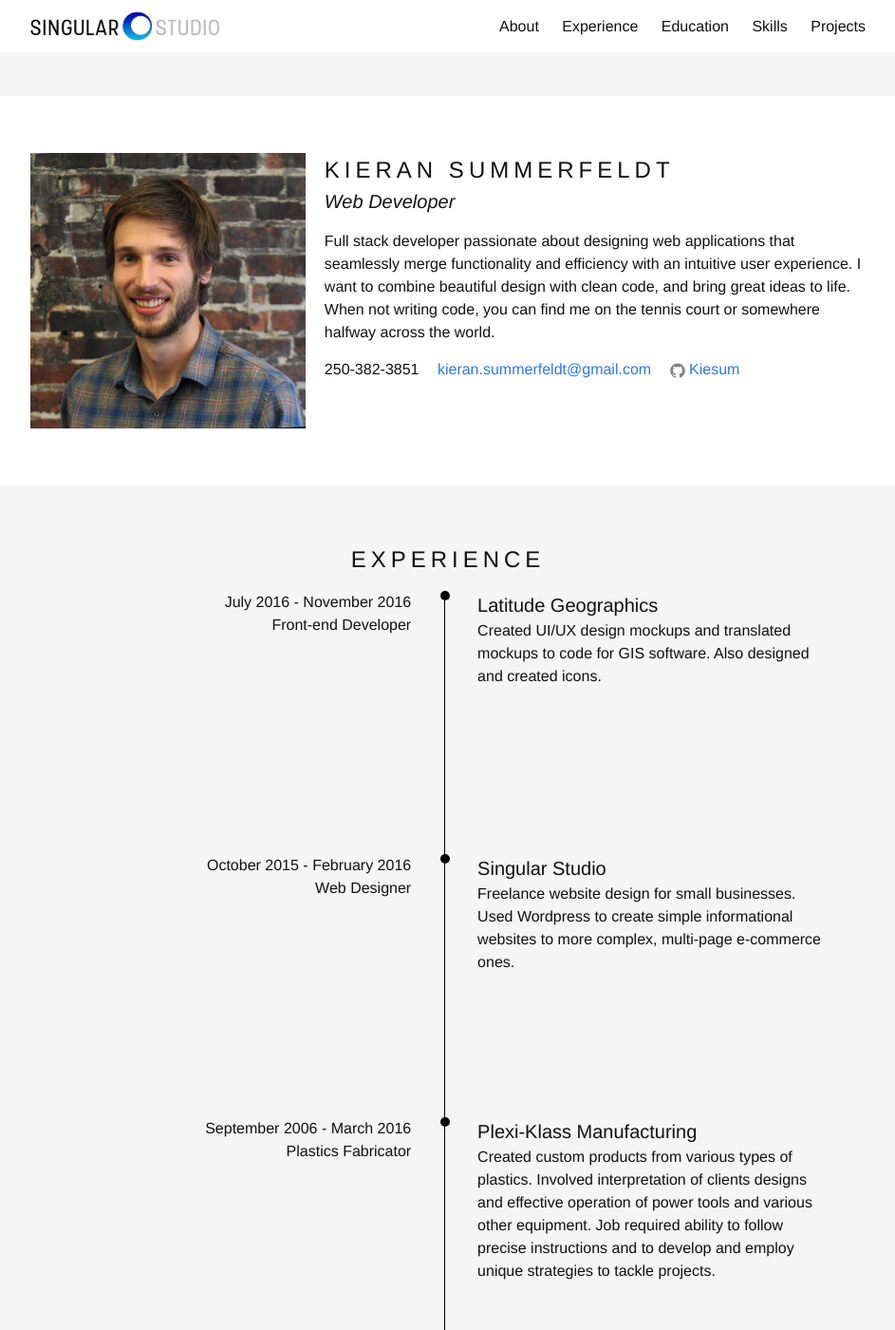
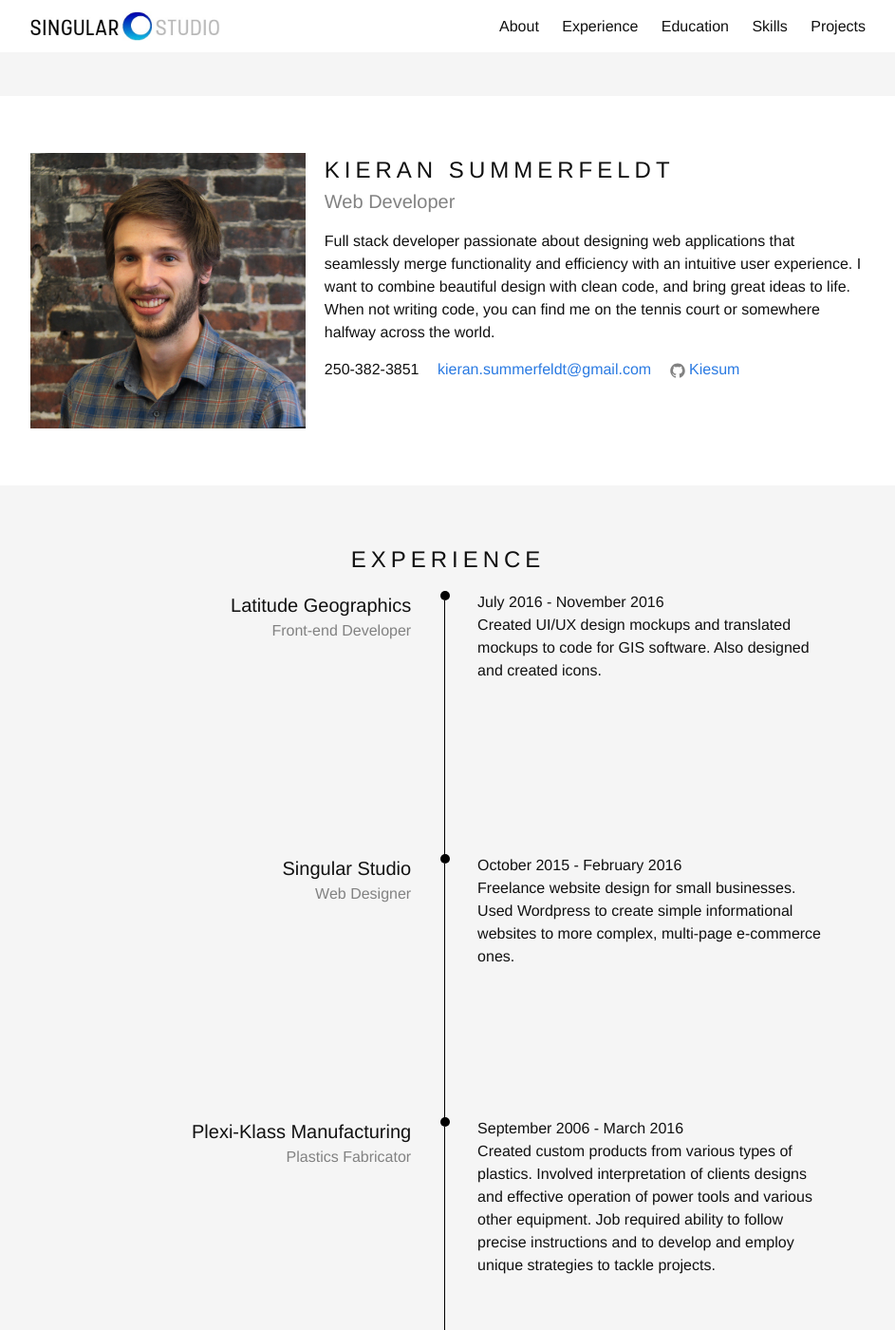
Before and after one commit to Kiesum/kiesum.github.io, a Jekyll site: the page built from index.html, in a window 1280 px wide and 1400 px high. Shown: the whole window at 95% size, without its empty margins (168-1111 px from the left). Built offline with Jekyll 4.4.1, drawn with Linux system fonts in a browser that asks for light colours; nearby versions of some CDN libraries; some of the changed text lies outside the part shown.

Commit message:
fixed issues with timelines

```diff
--- a/_includes/education.html
+++ b/_includes/education.html
@@ -2,23 +2,28 @@
 <div class="education">
   <div class="wrapper mtb">
     <h2 class="title">Education</h2>
-
+    <ul class="list">
+      <li class="list-item">
         <div class="information-block right">
-      <h3>March 2016 - May 2016</h3>
-      <p>Web Development Bootcamp</p>
+          <h3 class="type">Web Development Bootcamp</h3>
+          <p class="place">Lighthouse Labs, Vanouver, BC</p>
         </div>
         <div class="timeline"></div>
         <div class="information-block">
+          <p class="date">March 2016 - May 2016</p>
           <p>A fully immersive program to learn the foundations of web development.</p>
         </div>
+      </li>
+      <li class="list-item">
         <div class="information-block right">
-      <h3>September 2008 - August 2012</h3>
-      <p>Bachelor's Degree</p>
+          <h3 class="type">B.Sc. in Biology and Psychology</h3>
+          <p class="place">University of Victoria, Victoria, BC</p>
         </div>
         <div class="timeline"></div>
         <div class="information-block">
-      <p>B.Sc. in Biology and Psychology</p>
-      <p>President's Scholarship, Dean's List.</p>
+          <p class="date">September 2008 - August 2012</p>
+          <p>President's Scholarship, Dean's list</p>
+        </div>
+      </li>
   </div>
 </div>
-</div>
--- a/_includes/experience.html
+++ b/_includes/experience.html
@@ -2,50 +2,61 @@
 <div class="experience">
   <div class="wrapper mtb">
     <h2 class="title">Experience</h2>
+    <ul class="list">
+      <li class="list-item">
         <div class="information-block right">
-      <p class="date">July 2016 - November 2016</p>
-      <p>Front-end Developer</p>
+          <h3 class="company">Latitude Geographics</h3>
+          <p class="role">Front-end Developer</p>
         </div>
         <div class="timeline"></div>
         <div class="information-block">
-      <h3 class="company">Latitude Geographics</h3>
+          <p class="date">July 2016 - November 2016</p>
           <p>Created UI/UX design mockups and translated mockups to code for GIS software. Also designed and created icons.</p>
         </div>
+      </li>
+      <li class="list-item">
         <div class="information-block right">
-      <p class="date">October 2015 - February 2016</p>
-      <p>Web Designer</p>
+          <h3 class="company">Singular Studio</h3>
+          <p class="role">Web Designer</p>
         </div>
         <div class="timeline"></div>
         <div class="information-block">
-      <h3 class="company">Singular Studio</h3>
+          <p class="date">October 2015 - February 2016</p>
           <p>Freelance website design for small businesses.  Used Wordpress to create simple informational websites to more complex, multi-page e-commerce ones.</p>
         </div>
+      </li>
+      <li class="list-item">
         <div class="information-block right">
-      <p class="date">September 2006 -  March 2016</p>
-      <p>Plastics Fabricator</p>
+          <h3 class="company">Plexi-Klass Manufacturing</h3>
+          <p class="role">Plastics Fabricator</p>
         </div>
         <div class="timeline"></div>
         <div class="information-block">
-      <h3 class="company">Plexi-Klass Manufacturing</h3>
+          <p class="date">September 2006 -  March 2016</p>
           <p>Created  custom products from various types of plastics. Involved interpretation of clients designs and effective operation of power tools and various other equipment. Job required ability to follow precise instructions and to develop and employ unique strategies to tackle projects.</p>
         </div>
+      </li>
+      <li class="list-item">
         <div class="information-block right">
-      <p class="date">October 2014 - May 2015</p>
-      <p>ESL (English as a Second Language) Teacher</p>
+          <h3 class="company">American Language Academy</h3>
+          <p class="role">ESL (English as a Second Language) Teacher</p>
         </div>
         <div class="timeline"></div>
         <div class="information-block">
-      <h3 class="company">American Language Academy</h3>
+          <p class="date">October 2014 - May 2015</p>
           <p>Taught english to adults in group and individual classes. Required preparation of lessons and assessment of student progress.</p>
         </div>
+      </li>
+      <li class="list-item">
         <div class="information-block right">
-      <p class="date">May 2012 - August 2012</p>
-      <p>Lab Assistant</p>
+          <h3 class="company">University of Victoria</h3>
+          <p class="role">Lab Assistant</p>
         </div>
         <div class="timeline"></div>
         <div class="information-block">
-      <h3 class="company">University of Victoria</h3>
+          <p class="date">May 2012 - August 2012</p>
           <p>Granted an award during my undergraduate studies to pursue research in a medical sciences laboratory. During my research period I collaborated with my supervisor to look at learning and memory in mice. This involved behavioral and anatomical testing on mice, review of scientific literature, and analysis and interpretation of data.</p>
         </div>
+      </li>
   </div>
 </div>
--- a/_sass/_base.scss
+++ b/_sass/_base.scss
@@ -43,7 +43,7 @@ body {
     }
 
     .occupation {
-        font-style: italic;
+        color: $grey-color;
     }
 
     .phone-number, .email, .github {
@@ -71,6 +71,7 @@ body {
 
     .about {
         width: initial;
+        padding: 0;
     }
 }
 
@@ -87,6 +88,12 @@ body {
     background: $grey-color-light;
 }
 
+.experience .list, .education .list {
+    list-style: none;
+    margin: 0;
+}
+
+
 .information-block {
     display: inline-block;
     width: 49%;
@@ -98,9 +105,22 @@ body {
         text-align: right;
     }
 
-    .date, .company {
+    .date, .type, .role, .company, .place {
         margin: 0;
     }
+
+    .company, .type {
+        font-weight: 500;
+    }
+
+    .date {
+        font-weight: 00;
+    }
+
+    .role, .place {
+        color: $grey-color;
+    }
+
 }
 
 .timeline {
@@ -146,6 +166,11 @@ body {
             text-align: left;
         }
     }
+
+    .experience .list .list-item, .education .list .list-item {
+        padding-bottom: $spacing-unit;
+    }
+
 }
 
 /** Skills */
```
Lines whose indentation alone changed are shown as unchanged.
